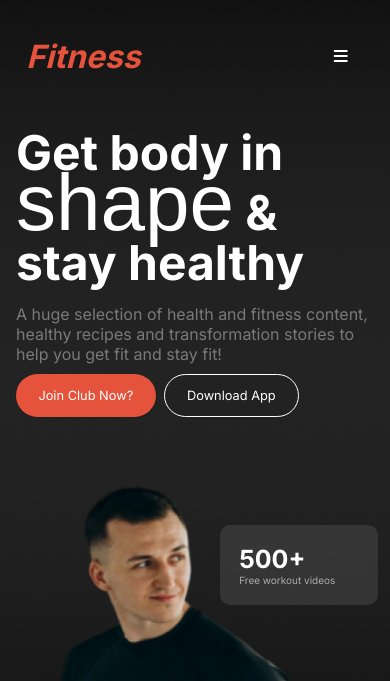
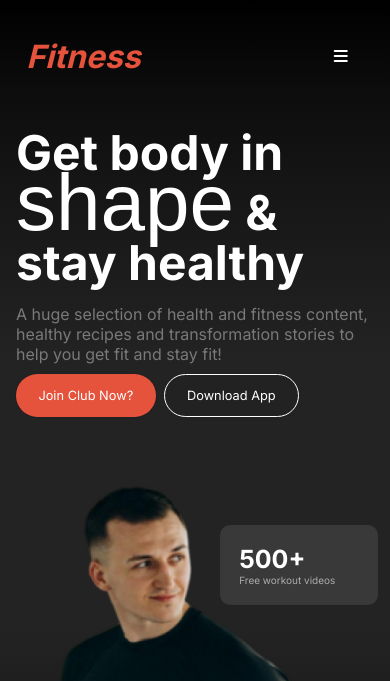
Before and after one commit to alaminislam34/Assignment-2, a plain HTML site: page index.html in a window 390 px wide. Shown: the top 681 px of the page. Drawn offline with Linux system fonts and the light colour scheme; a web font is replaced by a local one.

Commit message:
Completely Responsive

```diff
--- a/styles/style.css
+++ b/styles/style.css
@@ -34,9 +34,7 @@
 
 
 header{
-    background: url(../images/header-bg.png);
-    background-position: center;
-    background-size: cover;
+    background-image: linear-gradient(to bottom, #000000, #0c0c0c, #151515, #1c1c1c, #232323, #232323, #232323, #232323, #1c1c1c, #151515, #0c0c0c, #000000);
 }
 .navbar{
     display: flex;
```
